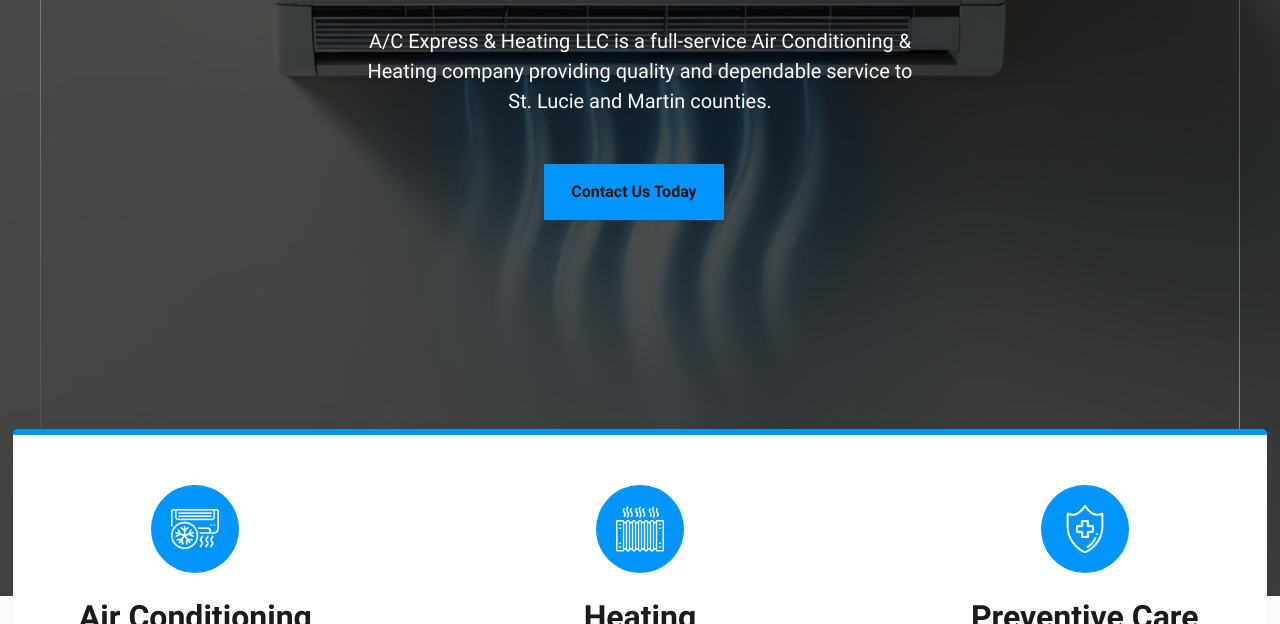
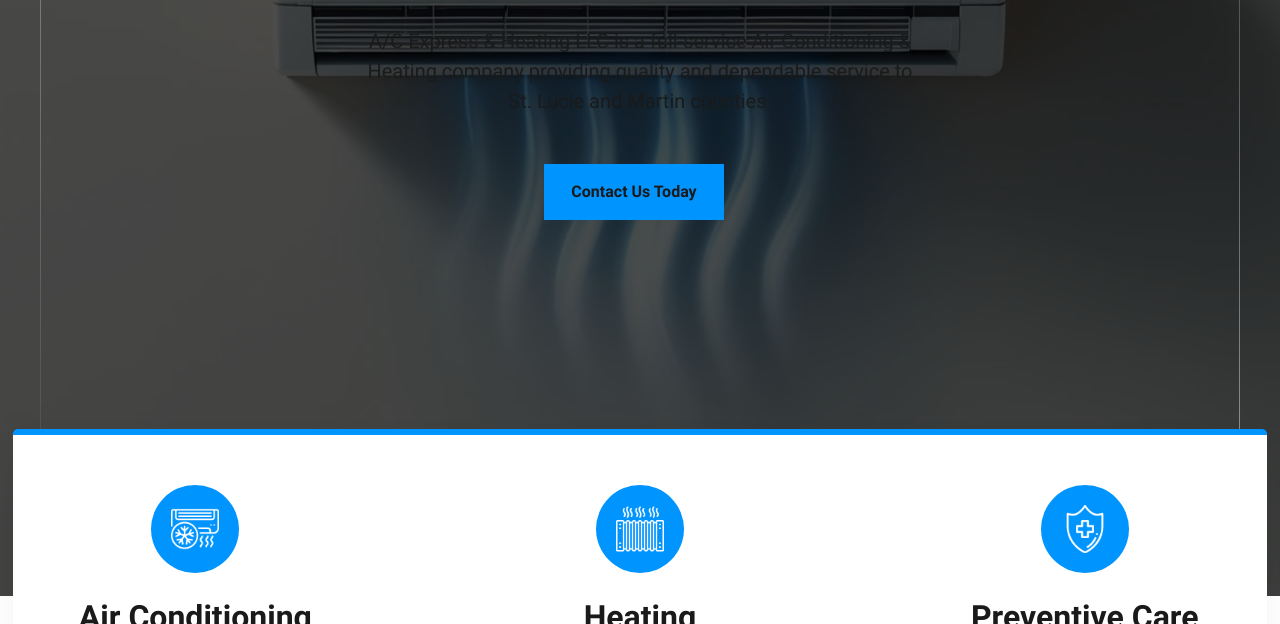
Before and after one commit to jonathanmaynard-gh/A-C-Express-and-Heating-Website, an Eleventy site: page src/index.html in a window 1280 px wide. Shown: the part 476-1100 px from the top of the page. Built offline with nearby package versions, Linux system fonts and the light colour scheme; Eleventy itself is replaced by a stand-in of ours; files that its build step writes are made by us from their sources; files whose address does not match are found by name.

Commit message:
Update root.css

```diff
--- a/src/css/root.css
+++ b/src/css/root.css
@@ -8,7 +8,7 @@
     --primaryShade: #0094FF;
     --primaryDark: #0094FF;
     --bodyTextColor: #4E4B66;
-    --bodyTextColorWhite: #FAFBFC;
+    --bodyTextColorWhite: #1a1a1a;
     --headerColor: #1a1a1a;
     /* 13px - 16px */
     --topperFontSize: clamp(0.8125rem, 1.6vw, 1rem);
```
